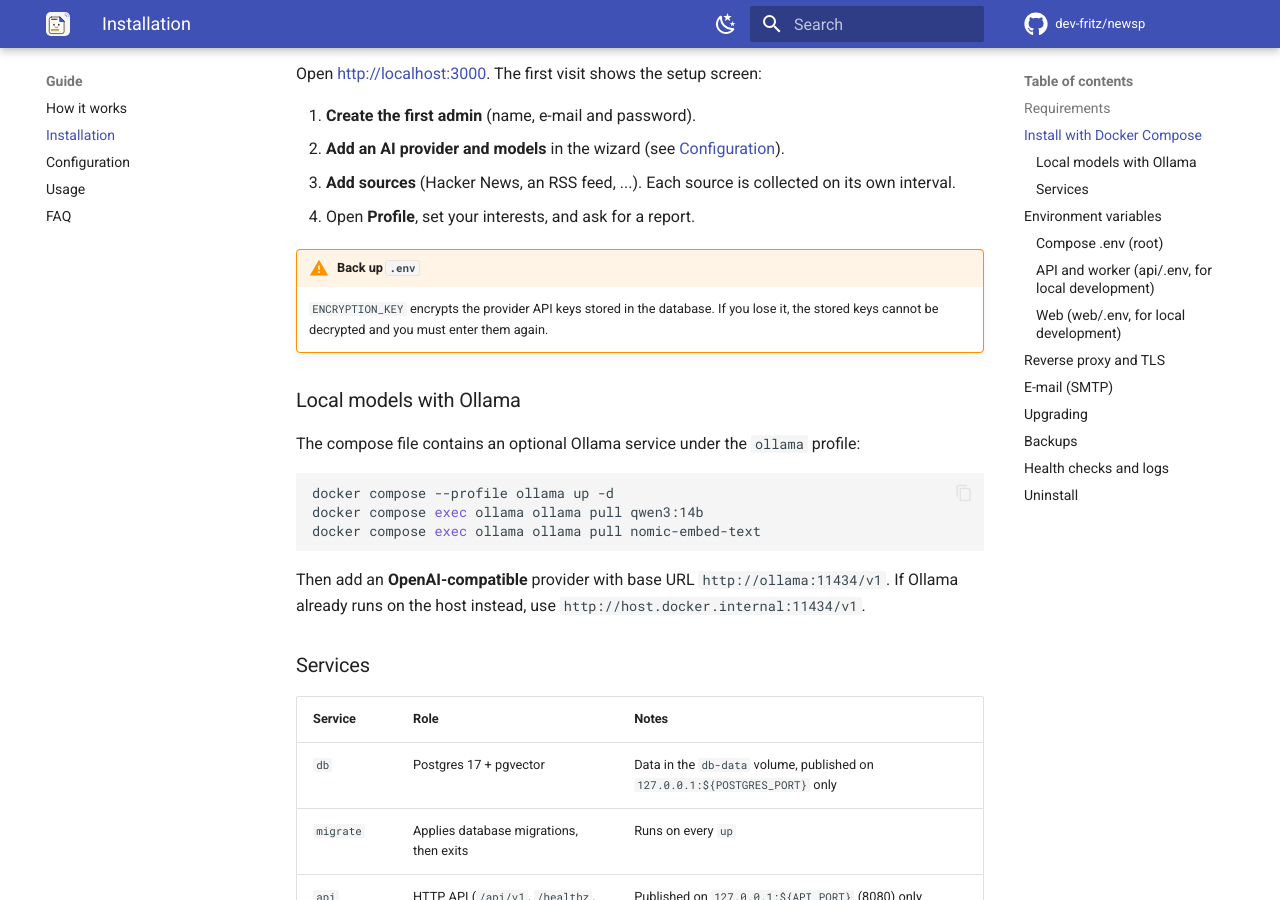
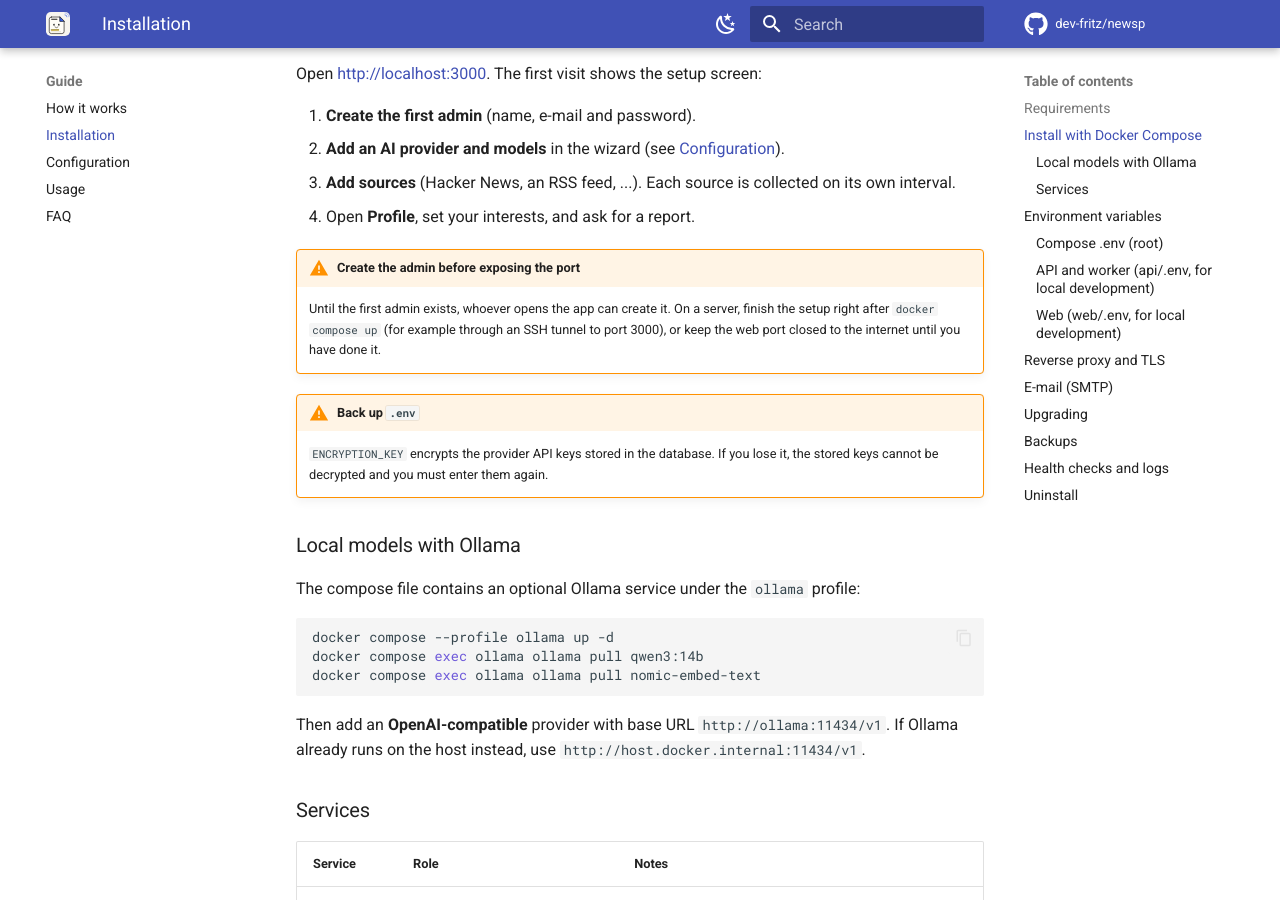
Before and after one commit to dev-fritz/newsp, an MkDocs documentation site: the page built from docs/installation.md, in a window 1280 px wide and 900 px high, scrolled down 783 px. Built offline with MkDocs 1.6.1 and Material for MkDocs 9.7.7, drawn with Linux system fonts in a browser that asks for light colours; comment, search, counter and statistics services are not loaded.

Commit message:
docs: warn to create the first admin before exposing the web port
Review finding R1.

Refs: NEWSP-85

```diff
--- a/docs/installation.md
+++ b/docs/installation.md
@@ -30,6 +30,11 @@ Open <http://localhost:3000>. The first visit shows the setup screen:
 2. **Add an AI provider and models** in the wizard (see [Configuration](configuration.md)).
 3. **Add sources** (Hacker News, an RSS feed, ...). Each source is collected on its own interval.
 4. Open **Profile**, set your interests, and ask for a report.
+
+!!! warning "Create the admin before exposing the port"
+    Until the first admin exists, whoever opens the app can create it. On a server, finish the
+    setup right after `docker compose up` (for example through an SSH tunnel to port 3000), or
+    keep the web port closed to the internet until you have done it.
 
 !!! warning "Back up `.env`"
     `ENCRYPTION_KEY` encrypts the provider API keys stored in the database. If you lose it, the
```
Also changed, not shown: SECURITY.md (+2 -0 lines).
